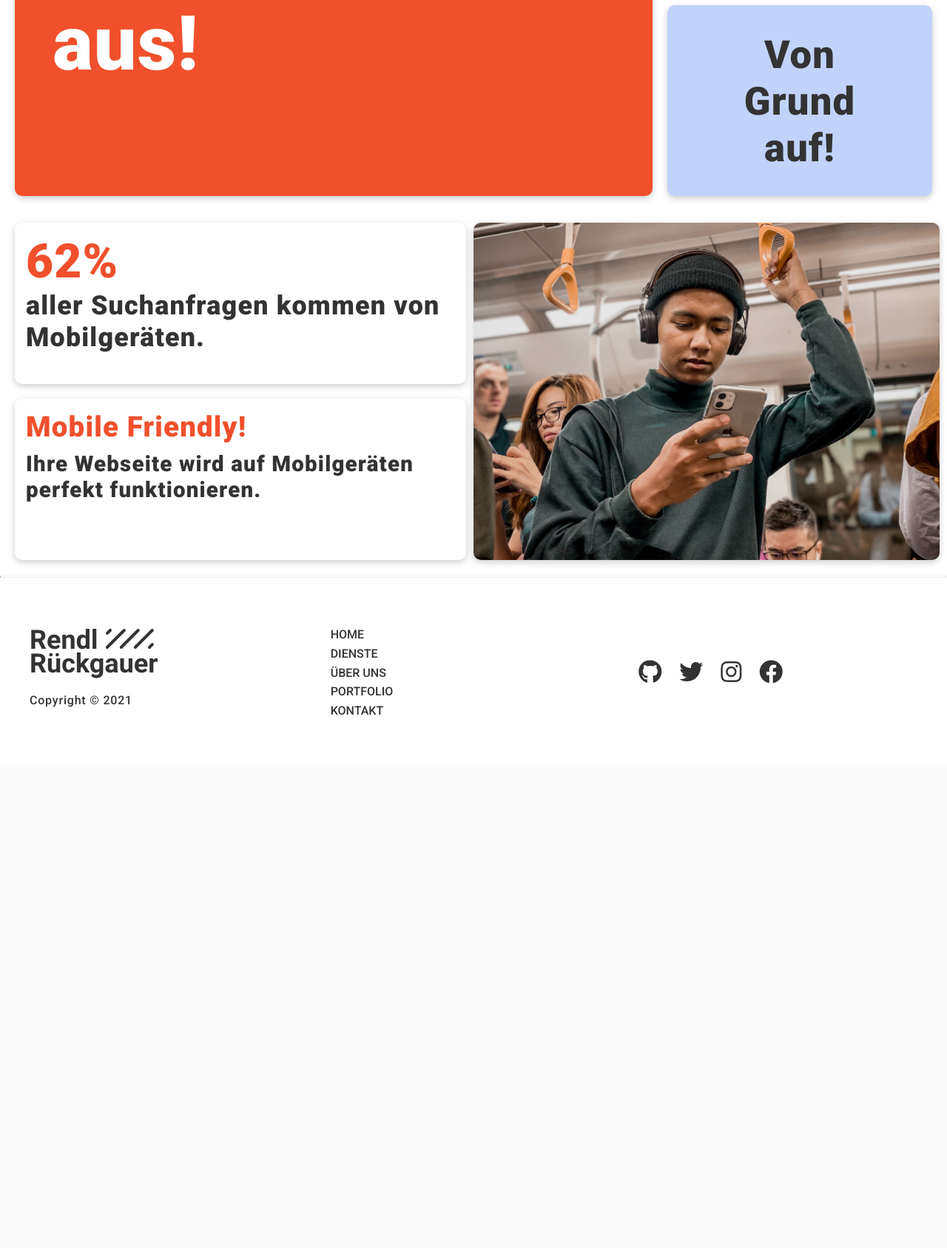
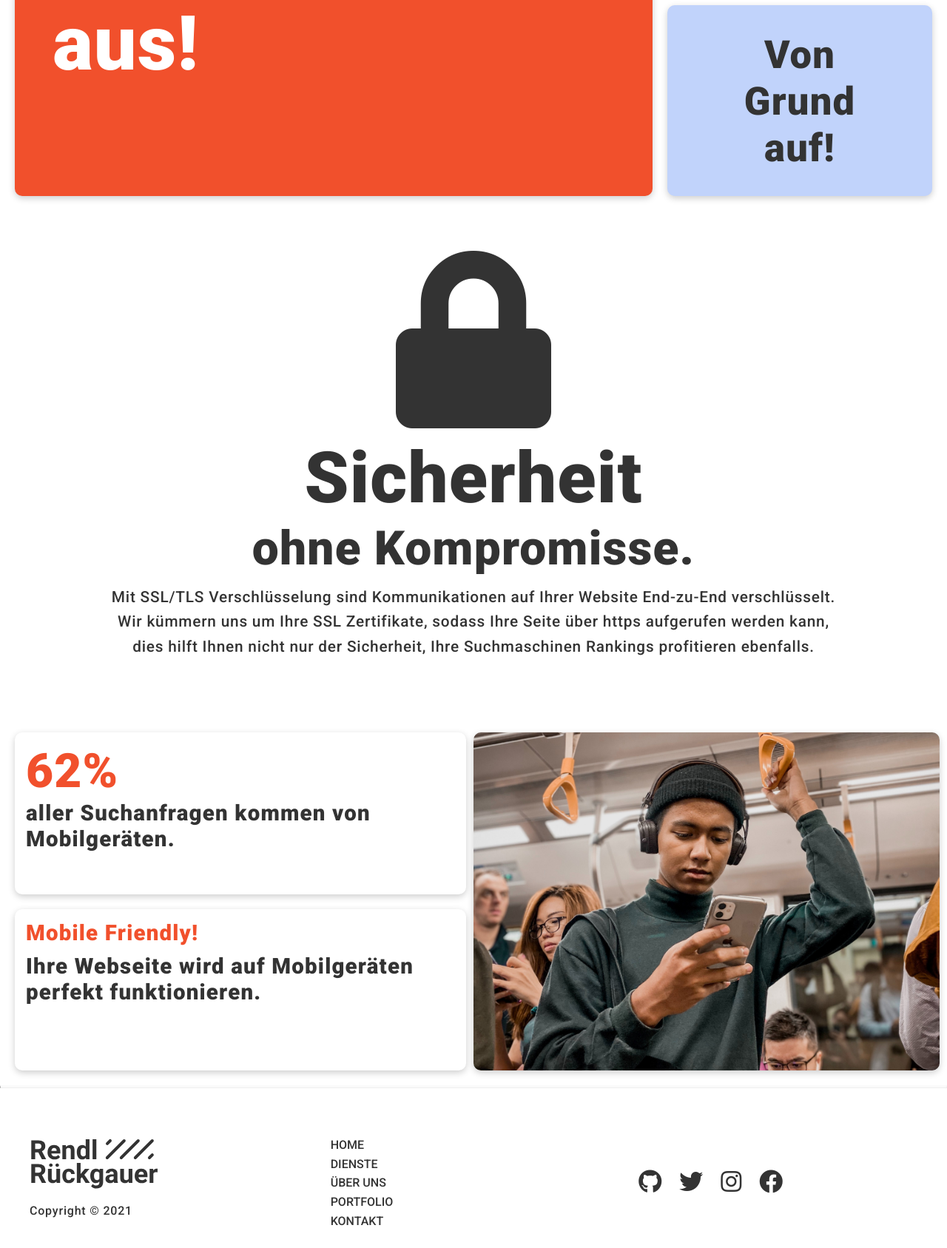
Before and after one commit to readrian/Freelance, a PHP site: page /website.html in a window 1280 px wide. Shown: the part 565-2252 px from the top of the page at 74% size. Before the commit the page ends 1532 px from the top, so only its background shows below. Run offline with PHP 8.4, Linux system fonts and the light colour scheme.

Commit message:
Security section

```diff
--- a/css/website.css
+++ b/css/website.css
@@ -63,6 +63,33 @@
   font-size: 1.3rem;
 }
 
+/* Security */
+.security {
+  flex-direction: column;
+  display: flex;
+  align-items: center;
+}
+
+.security i {
+  font-size: 15rem;
+}
+
+.security h1 {
+  font-size: 6rem;
+  margin-bottom: 0;
+}
+
+.security h2 {
+  font-size: 4rem;
+  margin: 0;
+}
+
+.security p {
+  text-align: center;
+  font-size: 1.3rem;
+}
+
+
 /* Mobile */
 
 .mCard {
@@ -86,7 +113,7 @@
   margin: 0;
 }
 #mCard1 h2 {
-  font-size: 2.8vw;
+  font-size: 2.3vw;
   margin: 0;
 }
 #mCard2 {
@@ -96,7 +123,7 @@
   padding: 15px;
 }
 #mCard2 h1 {
-  font-size: 3vw;
+  font-size: 2.3vw;
   margin: 0;
   color: var(--primary-color);
 }
@@ -124,6 +151,18 @@
 
   .personal p {
   font-size: 5vw;
+  }
+
+  .security h1 {
+    font-size: 17vw;
+  }
+
+  .security h2{
+    font-size: 8vw;
+  }
+
+  .security i {
+    font-size: 45vw;
   }
 }
 
@@ -202,7 +241,4 @@
   font-size: 5vw;
   margin-bottom: 0;
 }
-#mCard3 {
-
 }
-}
--- a/website.html
+++ b/website.html
@@ -72,6 +72,21 @@
     </div>
   </section>
 
+  <!-- security -->
+  <section class="containing">
+    <div class="security my-5">
+      <i class="fas fa-lock fa-10x"></i>
+      <h1>Sicherheit</h1>
+      <h2>ohne Kompromisse.</h2>
+      <p>Mit SSL/TLS Verschlüsselung sind Kommunikationen auf Ihrer Website End-zu-End verschlüsselt.<br>Wir kümmern
+        uns
+        um Ihre SSL Zertifikate, sodass Ihre Seite über https aufgerufen werden kann,<br>dies hilft Ihnen nicht nur
+        der
+        Sicherheit, Ihre Suchmaschinen Rankings profitieren ebenfalls.</p>
+    </div>
+  </section>
+
+
   <br>
 
   <!-- Mobile -->
@@ -90,6 +105,7 @@
       <img id="mCard3" src="media/MobileFriendly.jpg" alt="">
     </div>
   </section>
+
 
 
 
```
